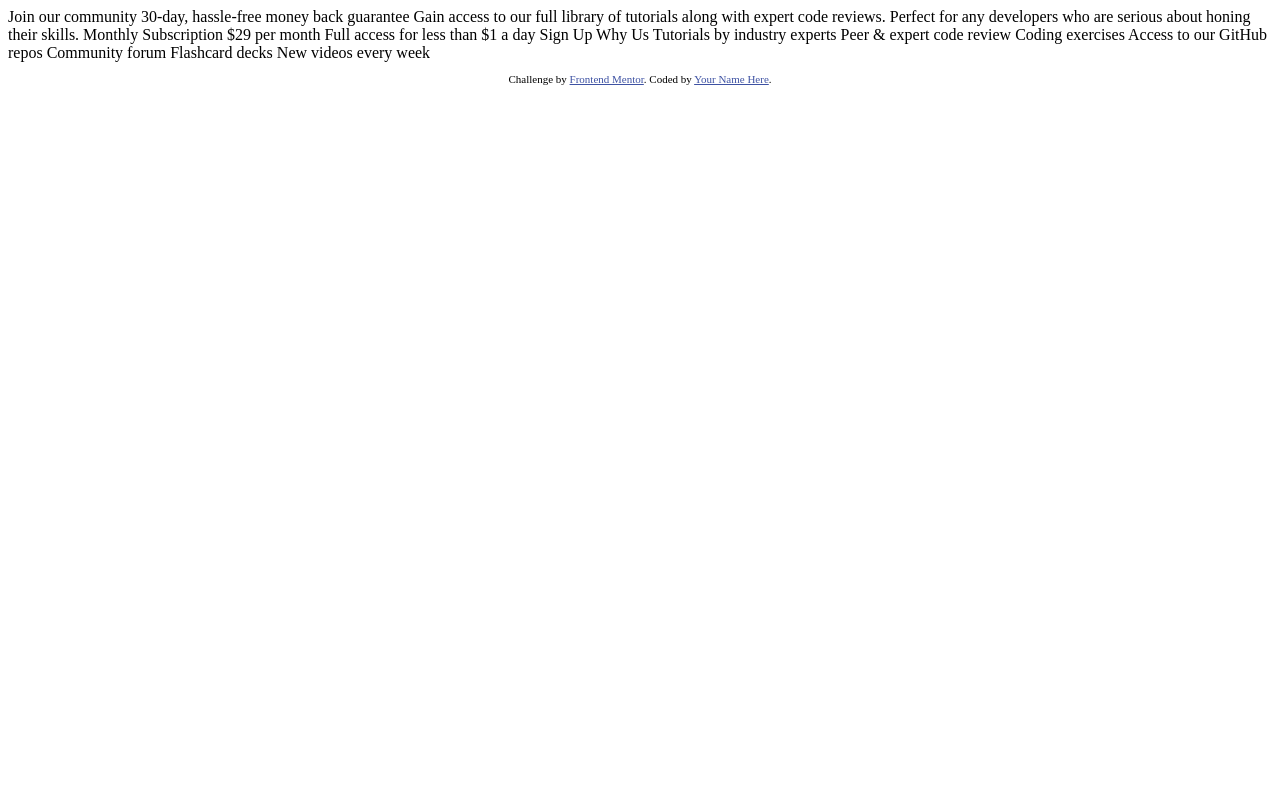
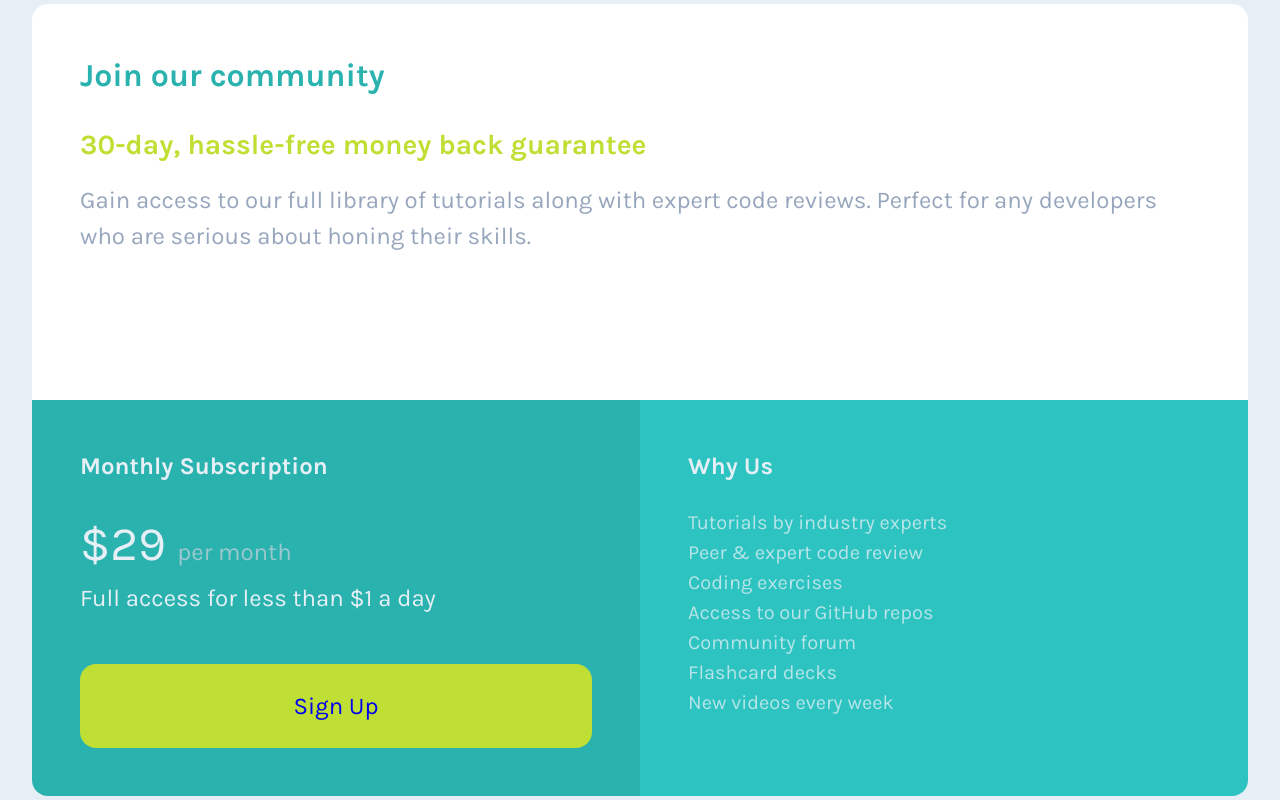
Before and after one commit to K-Zimny/single-price-grid-component, a plain HTML site: page index.html in a window 1280 px wide. Drawn offline with Linux system fonts and the light colour scheme.

Commit message:
Added styles

```diff
--- a/index.html
+++ b/index.html
@@ -1,50 +1,65 @@
 <!DOCTYPE html>
 <html lang="en">
-<head>
-  <meta charset="UTF-8">
-  <meta name="viewport" content="width=device-width, initial-scale=1.0"> <!-- displays site properly based on user's device -->
-
-  <link rel="icon" type="image/png" sizes="32x32" href="./images/favicon-32x32.png">
-
-  <title>Frontend Mentor | Single Price Grid Component</title>
-
-  <!-- Feel free to remove these styles or customise in your own stylesheet 👍 -->
-  <style>
-    .attribution { font-size: 11px; text-align: center; }
-    .attribution a { color: hsl(228, 45%, 44%); }
-  </style>
-</head>
-<body>
-  Join our community
-
-  30-day, hassle-free money back guarantee
-
-  Gain access to our full library of tutorials along with expert code reviews.
-  Perfect for any developers who are serious about honing their skills.
-
-  Monthly Subscription
-
-  &dollar;29 per month
-
-  Full access for less than &dollar;1 a day
-
-  Sign Up
-
-  Why Us
-
-  Tutorials by industry experts
-  Peer &amp; expert code review
-  Coding exercises
-  Access to our GitHub repos
-  Community forum
-  Flashcard decks
-  New videos every week
-
-  <footer>
-    <p class="attribution">
-      Challenge by <a href="https://www.frontendmentor.io?ref=challenge" target="_blank">Frontend Mentor</a>.
-      Coded by <a href="#">Your Name Here</a>.
-    </p>
-  </footer>
-</body>
+  <head>
+    <meta charset="UTF-8" />
+    <meta http-equiv="X-UA-Compatible" content="IE=edge" />
+    <meta name="viewport" content="width=device-width, initial-scale=1.0" />
+    <title>Single Price Grid Component</title>
+    <link rel="stylesheet" href="./style.css" />
+    <link rel="preconnect" href="https://fonts.googleapis.com" />
+    <link rel="preconnect" href="https://fonts.gstatic.com" crossorigin />
+    <link
+      href="https://fonts.googleapis.com/css2?family=Karla:wght@400;700&display=swap"
+      rel="stylesheet"
+    />
+  </head>
+  <body>
+    <section class="grid-component | wrapper">
+      <div class="grid-container">
+        <!-- top fullspan -->
+        <div class="top-fullspan">
+          <h1>Join our community</h1>
+          <p class="subheader">30-day, hassle-free money back guarantee</p>
+          <p>
+            Gain access to our full library of tutorials along with expert code reviews. Perfect for
+            any developers who are serious about honing their skills.
+          </p>
+        </div>
+        <!-- bottom half span -->
+        <div class="bottom-halfspan">
+          <h2>Monthly Subscription</h2>
+          <p class="monthly"><span class="monthly-price">&dollar;29 </span>per month</p>
+          <p>Full access for less than &dollar;1 a day</p>
+          <a href="#">Sign Up</a>
+        </div>
+        <!-- bottom half span -->
+        <div class="bottom-halfspan">
+          <h2>Why Us</h2>
+          <ul>
+            <li>
+              <p>Tutorials by industry experts</p>
+            </li>
+            <li>
+              <p>Peer &amp; expert code review</p>
+            </li>
+            <li>
+              <p>Coding exercises</p>
+            </li>
+            <li>
+              <p>Access to our GitHub repos</p>
+            </li>
+            <li>
+              <p>Community forum</p>
+            </li>
+            <li>
+              <p>Flashcard decks</p>
+            </li>
+            <li>
+              <p>New videos every week</p>
+            </li>
+          </ul>
+        </div>
+      </div>
+    </section>
+  </body>
 </html>
--- /dev/null
+++ b/style.css
@@ -0,0 +1,233 @@
+/* ---------------------------------- */
+/* Reset */
+/* ---------------------------------- */
+
+/* Box sizing rules */
+*,
+*::before,
+*::after {
+  box-sizing: border-box;
+}
+
+/* Remove default margin */
+body,
+h1,
+h2,
+h3,
+h4,
+p,
+figure,
+blockquote,
+dl,
+dd {
+  margin: 0;
+}
+
+/* Remove list styles on ul, ol elements with a list role, which suggests default styling will be removed */
+ul[role="list"],
+ol[role="list"] {
+  list-style: none;
+}
+
+/* Set core root defaults */
+html:focus-within {
+  scroll-behavior: smooth;
+}
+
+/* Set core body defaults */
+body {
+  min-height: 100vh;
+  text-rendering: optimizeSpeed;
+  line-height: 1.5;
+}
+
+/* A elements that don't have a class get default styles */
+a:not([class]) {
+  text-decoration-skip-ink: auto;
+}
+
+/* Make images easier to work with */
+img,
+picture {
+  max-width: 100%;
+  display: block;
+}
+
+/* Inherit fonts for inputs and buttons */
+input,
+button,
+textarea,
+select {
+  font: inherit;
+}
+
+/* Remove all animations, transitions and smooth scroll for people that prefer not to see them */
+@media (prefers-reduced-motion: reduce) {
+  html:focus-within {
+    scroll-behavior: auto;
+  }
+
+  *,
+  *::before,
+  *::after {
+    animation-duration: 0.01ms !important;
+    animation-iteration-count: 1 !important;
+    transition-duration: 0.01ms !important;
+    scroll-behavior: auto !important;
+  }
+}
+
+/* ---------------------------------- */
+/* Custom Properties  */
+/* ---------------------------------- */
+
+:root {
+  --clr-cyan: hsl(179, 62%, 43%);
+  --clr-light-cyan: hsl(179, 63%, 47%);
+  --clr-bright-yellow: hsl(71, 73%, 54%);
+  --clr-light-gray: hsl(204, 43%, 93%);
+  --clr-grayish-blue: hsl(218, 22%, 67%);
+  --clr-white: hsl(0, 0%, 100%);
+
+  --fs-body: 1rem;
+
+  --ff-body: "Karla", sans-serif;
+
+  --fw-400: 400;
+  --fw-700: 700;
+
+  --grid-container-padding: 3rem;
+}
+
+/* ---------------------------------- */
+/* Utility  */
+/* ---------------------------------- */
+
+body {
+  display: flex;
+  justify-content: center;
+  align-items: center;
+  background-color: var(--clr-light-gray);
+}
+
+.wrapper {
+  max-width: 1920px;
+  width: 95%;
+  margin-inline: auto;
+}
+
+/* ---------------------------------- */
+/* Grid container */
+/* ---------------------------------- */
+
+.grid-component {
+  font-family: var(--ff-body);
+}
+
+.grid-container {
+  display: grid;
+  grid-template-columns: 1fr 1fr;
+  grid-template-rows: 1fr 1fr;
+}
+
+@media (max-width: 800px) {
+  .grid-container {
+    grid-template-columns: 1fr;
+  }
+}
+
+/* Top span  */
+
+.top-fullspan {
+  grid-column: 1/-1;
+  background-color: var(--clr-white);
+  padding: var(--grid-container-padding);
+  border-radius: 1rem 1rem 0 0;
+}
+
+h1 {
+  font-size: 2rem;
+  margin-bottom: 1.5rem;
+  color: var(--clr-cyan);
+}
+
+.top-fullspan .subheader {
+  font-size: 1.75rem;
+  font-weight: var(--fw-700);
+  color: var(--clr-bright-yellow);
+  margin-bottom: 1rem;
+}
+
+.top-fullspan p {
+  color: var(--clr-grayish-blue);
+  font-size: 1.5rem;
+}
+
+/* bottom spans  */
+
+.bottom-halfspan {
+  background-color: var(--clr-cyan);
+  padding: var(--grid-container-padding);
+  border-radius: 0 0 0 1rem;
+  color: var(--clr-light-gray);
+}
+
+.bottom-halfspan:nth-child(3) {
+  background-color: var(--clr-light-cyan);
+  border-radius: 0 0 1rem 0;
+}
+
+@media (max-width: 800px) {
+  .bottom-halfspan:nth-child(3) {
+    border-radius: 0 0 1rem 1rem;
+  }
+
+  .bottom-halfspan {
+    border-radius: 0;
+  }
+}
+
+h2 {
+  margin-bottom: 1.5rem;
+}
+
+.bottom-halfspan a {
+  padding: 1.5rem;
+  background-color: var(--clr-bright-yellow);
+  display: block;
+  text-align: center;
+  text-decoration: none;
+  font-size: 1.5rem;
+  border-radius: 1rem;
+  margin-top: 3rem;
+}
+
+.bottom-halfspan p {
+  font-size: 1.5rem;
+}
+
+.bottom-halfspan .monthly {
+  color: hsla(217, 20%, 82%, 0.712);
+}
+
+.bottom-halfspan p .monthly-price {
+  font-size: 3rem;
+  color: var(--clr-light-gray);
+}
+
+.bottom-halfspan:nth-child(3) p {
+  font-size: 1rem;
+  color: hsla(203, 44%, 93%, 0.754);
+}
+
+.bottom-halfspan:nth-child(3) ul {
+  padding-left: 0;
+}
+
+.bottom-halfspan:nth-child(3) li {
+  list-style: none;
+}
+
+.bottom-halfspan:nth-child(3) p {
+  font-size: 1.25rem;
+}
```
Also changed, not shown: text.html (added, +50 -0 lines).
